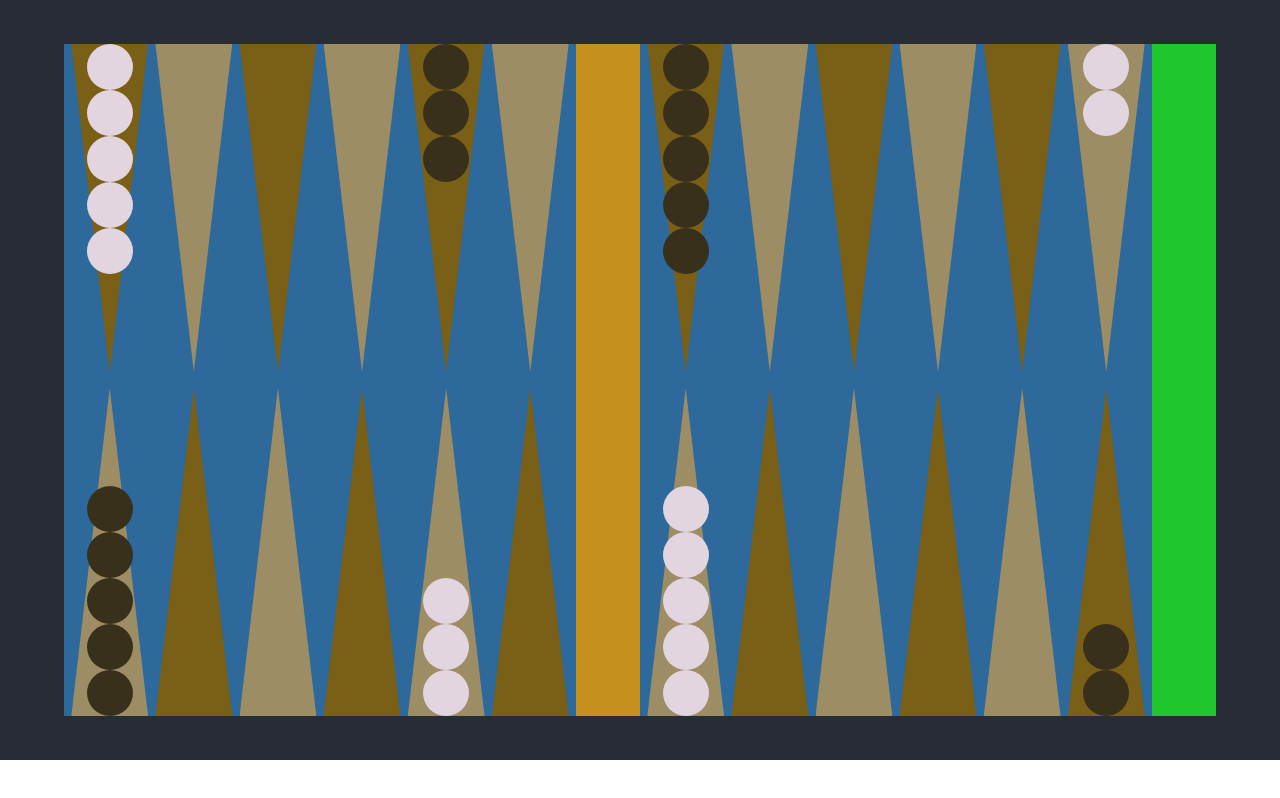
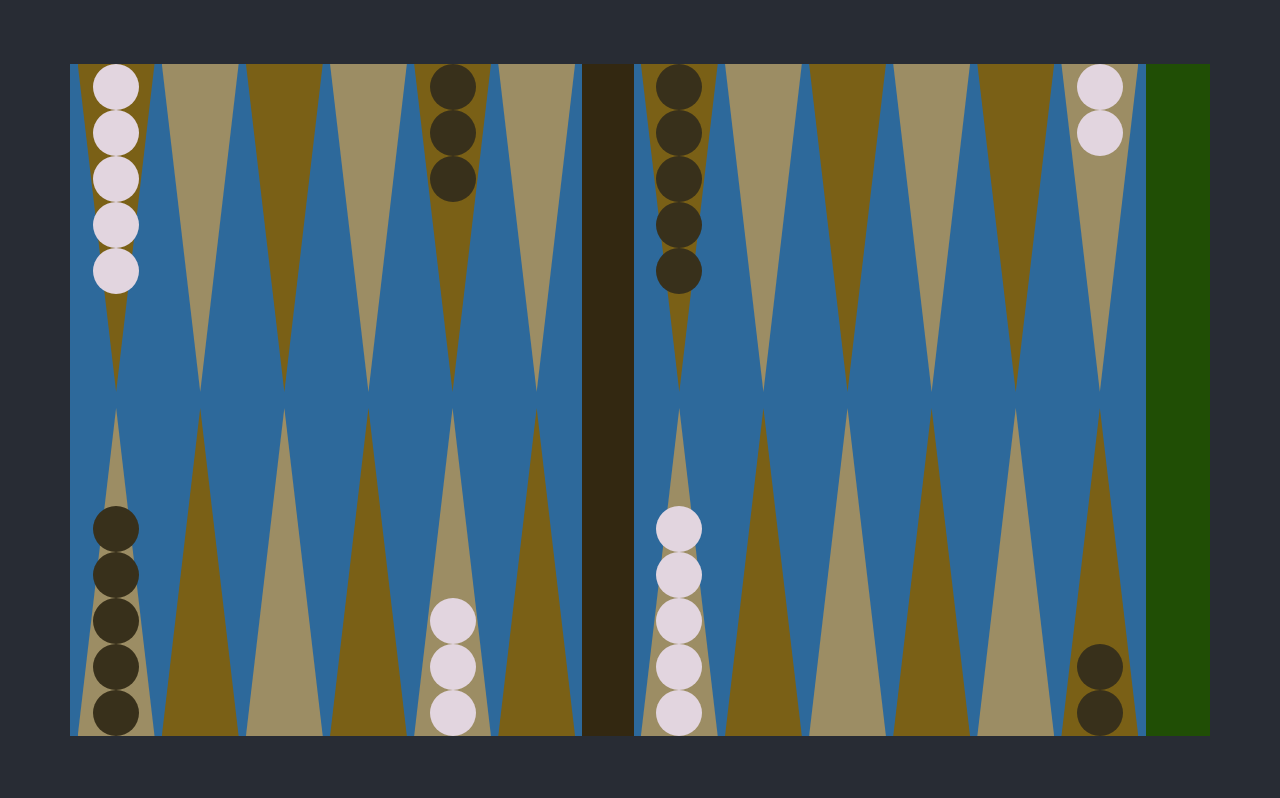
Before and after one commit to sam-swarr/backgammon, a React (Create React App) app: page / in a window 1280 px wide. Built offline with nearby package versions, Linux system fonts and the light colour scheme.

Commit message:
styling tweaks

```diff
--- a/src/App.css
+++ b/src/App.css
@@ -43,12 +43,12 @@
   color: white;
   display: flex;
   justify-content: center;
-  min-height: 95vh;
-  min-width: 95vw;
+  min-height: 100vh;
+  min-width: 100vw;
 }
 
 .Game-board-half {
-  background-color:plum;
+  background-color:rgb(45, 105, 155);
   display: flex;
   flex-direction: column;
   height: 84vh;
@@ -57,9 +57,8 @@
 }
 
 .Game-board-quadrant {
-  background-color:rgb(45, 105, 155);
   display: flex;
-  height: 42vh;
+  height: 50%;
   justify-content: space-evenly;
   width: 100%;
 }
@@ -69,13 +68,13 @@
 }
 
 .Game-board-bar {
-  background-color:rgb(197, 144, 30);
+  background-color:rgb(51, 40, 17);
   height: 84vh;
-  width: 5%;
+  width: 4%;
 }
 
 .Game-board-home {
-  background-color:rgb(30, 197, 44);
+  background-color:rgb(32, 78, 5);
   height: 84vh;
   width: 5%;
 }
```
